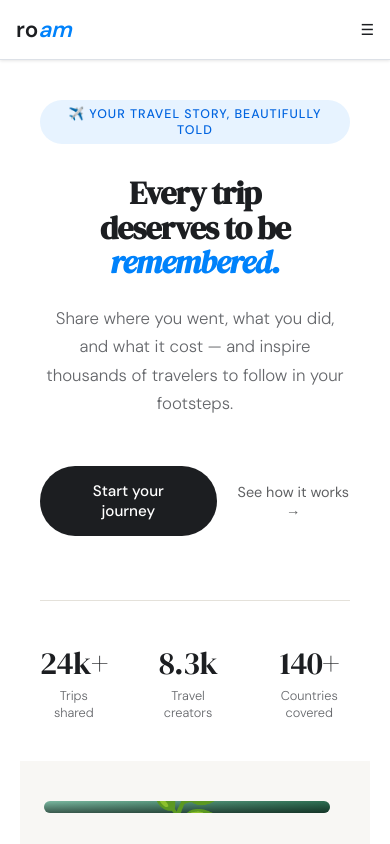
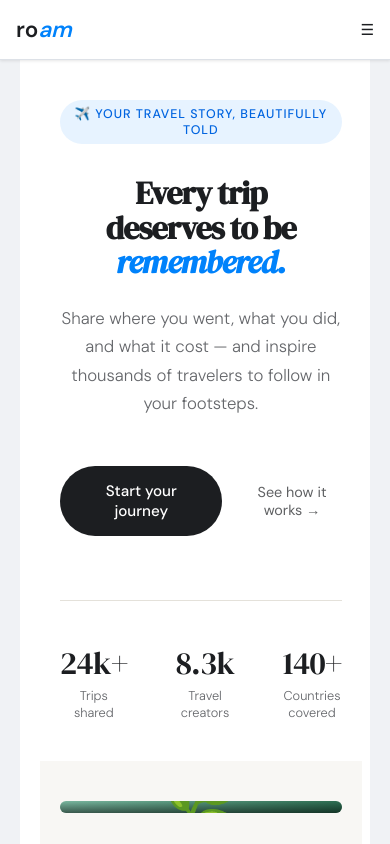
Before and after one commit to csanchez1824/roam, a React (Vite) app: page / in a window 390 px wide. Shown: the top 844 px of the page. Built offline with nearby package versions, Linux system fonts and the light colour scheme.

Commit message:
fix mobile content alignment

```diff
--- a/src/index.css
+++ b/src/index.css
@@ -29,7 +29,15 @@ a { text-decoration: none; }
   .nav-links { display: none !important; }
   .nav-mobile {
     display: flex !important;
-    min-height: auto !important;
+    min-height: auto !important; }
+
+    /* Full width everything on mobile */
+  .hero-grid, .explore-hero, .main-layout, .profile-layout {
+    width: 100% !important;
+    margin-left: 0 !important;
+    margin-right: 0 !important;
+    padding-left: 20px !important;
+    padding-right: 20px !important;
   }
 
   /* Landing hero — single column */
@@ -42,6 +50,8 @@ a { text-decoration: none; }
     padding: 40px 20px !important;
     text-align: center !important;
     align-items: center !important;
+    width: 100% !important;
+    margin: 0 !important;
   }
   .hero-text h1 {
     font-size: 2rem !important;
--- a/src/pages/Landing.jsx
+++ b/src/pages/Landing.jsx
@@ -18,6 +18,7 @@ function Landing() {
           flexDirection: 'column',
           justifyContent: 'center',
           padding: '80px 64px 80px 80px',
+          width: '100%',
         }}>
 
           <div style={{
```
